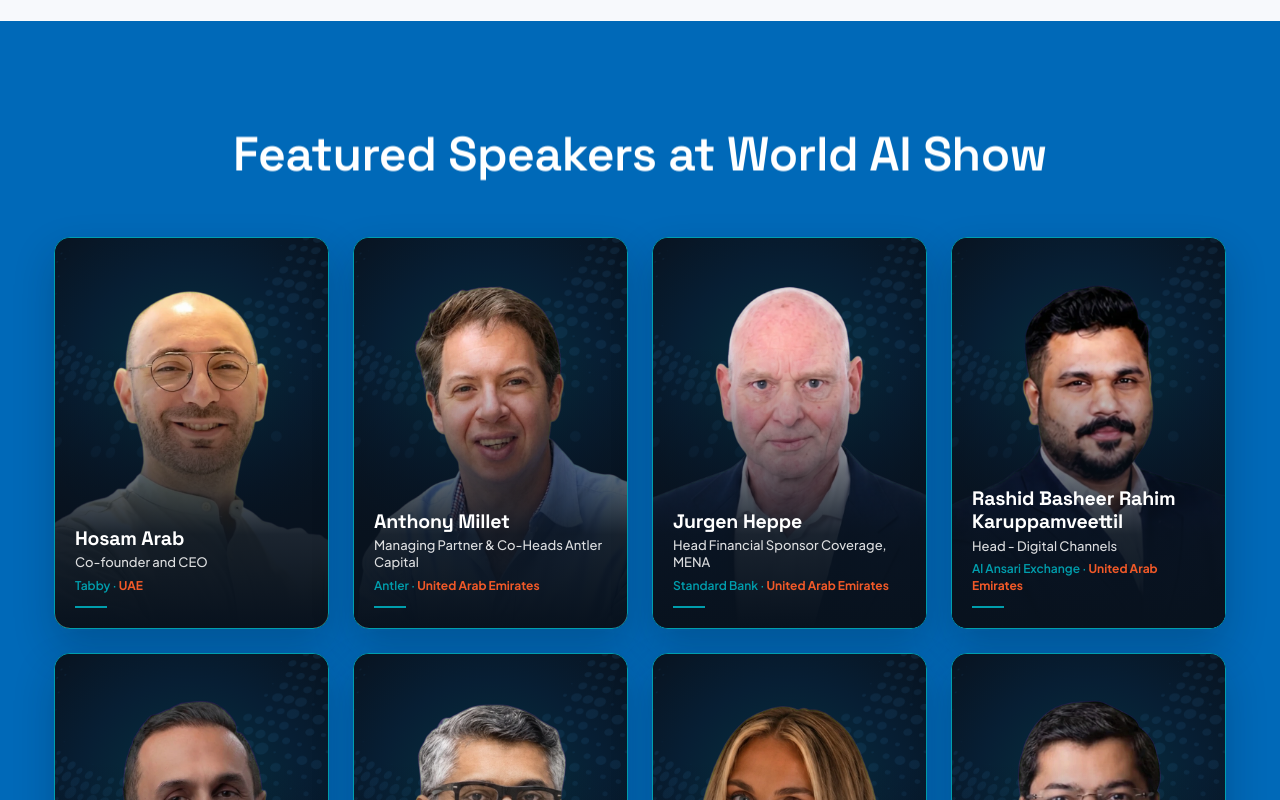
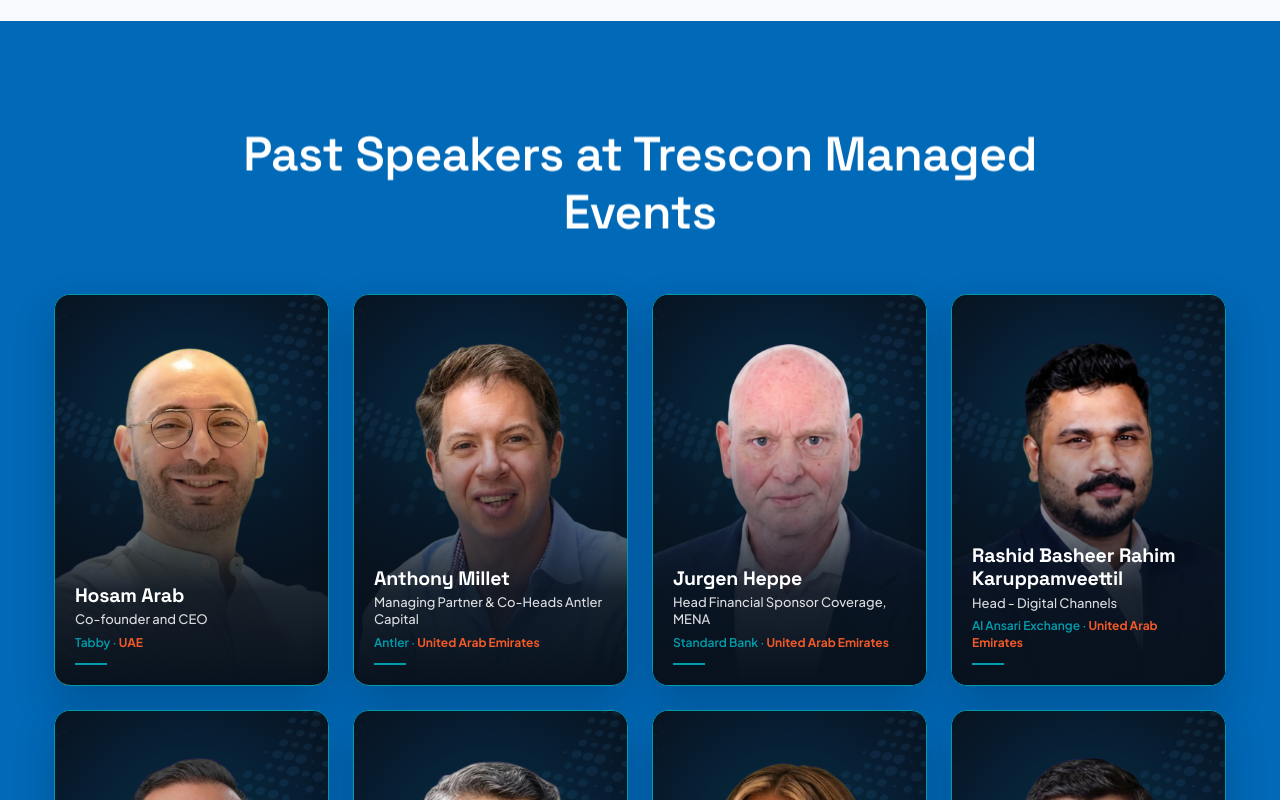
Before and after one commit to Trescon-Events/World-AI-Show-Dubai---Banking-2027, a Next.js app: page /banking/v3-preview in a window 1280 px wide. Shown: the part 3780-4580 px from the top of the page. Built offline with nearby package versions, Linux system fonts and the light colour scheme.

Commit message:
copy(v3-preview): update speaker section heading to Past Speakers at Trescon Managed Events

```diff
--- a/src/app/v3-preview/_components/SpeakersSectionV3.tsx
+++ b/src/app/v3-preview/_components/SpeakersSectionV3.tsx
@@ -8,7 +8,7 @@ import { speakersV3 } from "../speakers/dataV3";
 export function SpeakersSectionV3({
   heading = (
     <>
-      Featured Speakers at <GradientText tone="white-orange">World AI Show</GradientText>
+      Past Speakers at <GradientText tone="white-orange">Trescon Managed Events</GradientText>
     </>
   ),
 }: {
--- a/src/app/v3-preview/speakers/SpeakersListV3.tsx
+++ b/src/app/v3-preview/speakers/SpeakersListV3.tsx
@@ -26,7 +26,7 @@ export function SpeakersListV3() {
         {/* Search Controls */}
         <div className="mb-10 flex flex-wrap items-center justify-between gap-4 border-b border-[#0069B8]/20 pb-6">
           <h2 className="font-heading font-bold text-[#08121E] leading-tight tracking-[-0.02em] text-[clamp(28px,3.6vw,42px)] m-0">
-            Featured <GradientText tone="blue">Speakers</GradientText>
+            Past Speakers at <GradientText tone="blue">Trescon Managed Events</GradientText>
           </h2>
 
           {/* Search by name, designation, or company */}
```
